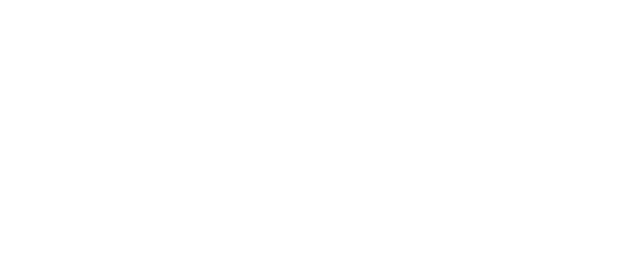
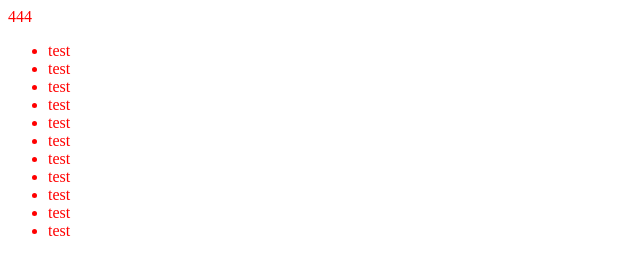
Before and after one commit to EPSON-LEE/observeInject, a website: page index.html in a window 1280 px wide. Shown: the whole page, without its empty margins (0-640 px from the left). Drawn offline with Linux system fonts and the light colour scheme.

Commit message:
package document.getElementByID

```diff
--- a/index.html
+++ b/index.html
@@ -51,19 +51,24 @@
   })()
 </script>
 <script>
+  var getElementById = (function (func) {
+    return function () {
+      return func.apply(document, arguments)
+    }
+  })(document.getElementById)
   // https://stackoverflow.com/questions/10560356/mutation-observers-subtree 说明
   window.onload = function() {
     // // 监控sttribute变化
-    // document.getElementById('root').style.color = 'red'
-    // document.getElementById('root').id = 'red'
+    getElementById('root').style.color = 'red'
+    getElementById('root').id = 'red'
     // // 监控 childlist变化
-    // document.getElementById('red').append(document.createElement('div'))
-    // for (let i = 0; i <= 10; i++) {
-    //   var li = document.createElement('li')
-    //   li.innerHTML = 'test'
-    //   document.getElementById('list').append(li)
-    // }
-    // document.getElementById('child').innerHTML = '444'
+    getElementById('red').append(document.createElement('div'))
+    for (let i = 0; i <= 10; i++) {
+      var li = document.createElement('li')
+      li.innerHTML = 'test'
+      getElementById('list').append(li)
+    }
+    getElementById('child').innerHTML = '444'
     // 添加一个脚本
     var script = document.createElement('script')
     script.src = 'https://baidu.com'
```
